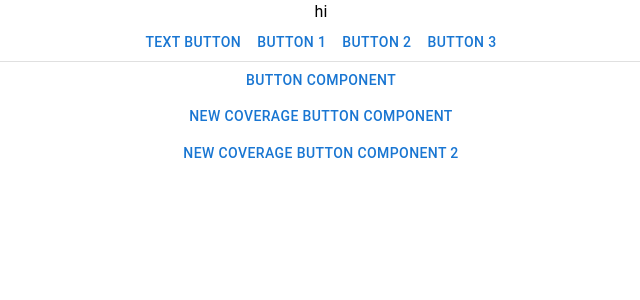
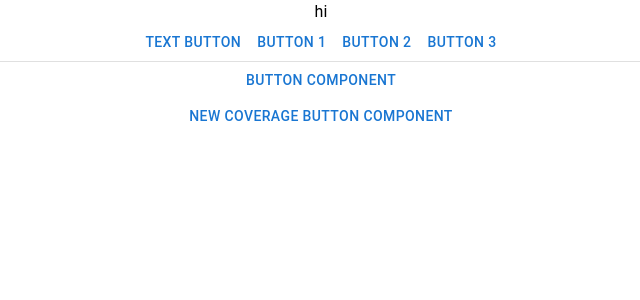
Before and after one commit to s-vasu/sonar-setup, a React (Create React App) app in the folder demo-app/: page / in a window 1280 px wide. Shown: the top 300 px of the page, without its empty margins (319-959 px from the left). Built offline with nearby package versions, Linux system fonts and the light colour scheme.

Commit message:
modified build

```diff
--- a/demo-app/src/App.tsx
+++ b/demo-app/src/App.tsx
@@ -20,7 +20,6 @@
         <DividerLine />
         <ButtonComp text="button component" />
         <ButtonComp text="new coverage button component" />
-        <ButtonComp text="new coverage button component 2" />
 
       </Box>
     </div>
```
